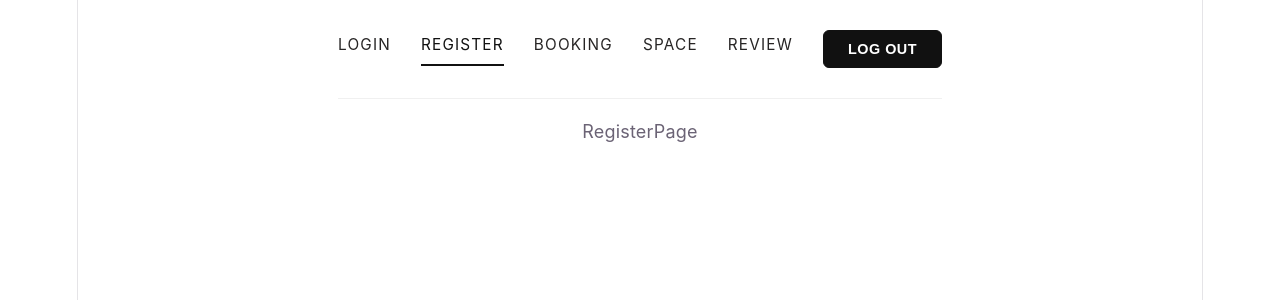
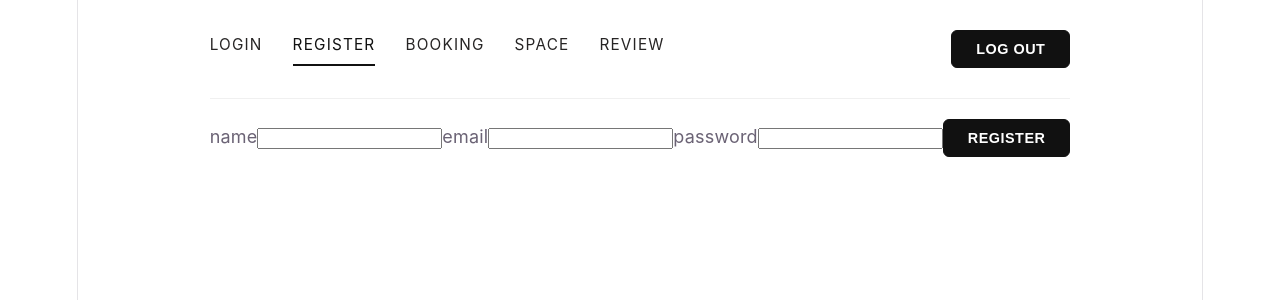
Before and after one commit to Geudes/pagination-project, a React (Vite) app in the folder front/: page /register in a window 1280 px wide. Shown: the top 300 px of the page. Built offline with nearby package versions, Linux system fonts and the light colour scheme; no server answers.

Commit message:
+authorization(login, register)

```diff
--- /dev/null
+++ b/front/src/features/auth/ui/LoginForm.jsx
@@ -0,0 +1,54 @@
+import React from 'react'
+import * as yup from "yup"
+import { useForm } from "react-hook-form"
+import { yupResolver } from '@hookform/resolvers/yup'
+import { useNavigate } from 'react-router'
+import Api from '../../../shared/lib/api'
+import authStorage from '../models/auth-storage'
+
+const schema = yup.object({
+    email: yup.string().email().required("Поле обязательно"),
+    password: yup.string().min(1, "min1").required("Поле обязательно")
+})
+    .required()
+
+function LoginForm() {
+    const navigate = useNavigate()
+    const {
+        register,
+        handleSubmit,
+        formState: { errors }
+    } = useForm({
+        resolver: yupResolver(schema)
+    })
+
+    const log2 = async(data) => {
+        const res = await Api.login(data)
+        if (res) {
+            authStorage.setAccess(res.accessToken);
+            authStorage.setRefresh(res.refreshToken);
+            authStorage.setUser(res.user)
+        }
+        navigate('/')
+    }
+
+    return (
+        <div>
+            <form onSubmit={handleSubmit(log2)}>
+                <label>
+                    email
+                    {errors.email && <span>{errors.email?.message}</span>}
+                    <input type="email" {...register('email')}/>
+                </label>
+                <label>
+                    password
+                    {errors.password && <span>{errors.password?.message}</span>}
+                    <input type="password" {...register('password')}/>
+                </label>
+                <button>Login</button>
+            </form>
+        </div>
+    )
+}
+
+export default LoginForm
--- /dev/null
+++ b/front/src/features/auth/ui/RegisterForm.jsx
@@ -0,0 +1,60 @@
+import React from 'react'
+import * as yup from "yup"
+import { useForm } from "react-hook-form"
+import { yupResolver } from '@hookform/resolvers/yup'
+import Api from '../../../shared/lib/api'
+import { useNavigate } from 'react-router'
+import authStorage from '../models/auth-storage'
+
+const schema = yup.object({
+    email: yup.string().email().required("Поле обязательно"),
+    name: yup.string().required("Поле обязательно"),
+    password: yup.string().min(1, "min1").required("Поле обязательно")
+})
+    .required()
+
+function RegisterForm() {
+    const navigate = useNavigate()
+    const {
+        register,
+        handleSubmit,
+        formState: { errors }
+    } = useForm({
+        resolver: yupResolver(schema)
+    })
+
+    const reg2 = async(data) => {
+        const res = await Api.register(data)
+        if (res) {
+            authStorage.setAccess(res.accessToken);
+            authStorage.setRefresh(res.refreshToken);
+            authStorage.setUser(res.user)
+        }
+        navigate('/login')
+    }
+
+    return (
+        <div>
+            <form onSubmit={handleSubmit(reg2)}>
+                <label>
+                    name
+                    {errors.name && <span>{errors.name?.message}</span>}
+                    <input type="text" {...register('name')}/>
+                </label>
+                <label>
+                    email
+                    {errors.email && <span>{errors.email?.message}</span>}
+                    <input type="email" {...register('email')}/>
+                </label>
+                <label>
+                    password
+                    {errors.password && <span>{errors.password?.message}</span>}
+                    <input type="password" {...register('password')}/>
+                </label>
+                <button>Register</button>
+            </form>
+        </div>
+    )
+}
+
+export default RegisterForm
--- a/front/src/pages/LoginPage.jsx
+++ b/front/src/pages/LoginPage.jsx
@@ -1,8 +1,9 @@
 import React from 'react'
+import LoginForm from '../features/auth/ui/LoginForm'
 
 function LoginPage() {
   return (
-    <div>LoginPage</div>
+    <div><LoginForm /></div>
   )
 }
 
--- a/front/src/pages/RegisterPage.jsx
+++ b/front/src/pages/RegisterPage.jsx
@@ -1,8 +1,9 @@
 import React from 'react'
+import RegisterForm from '../features/auth/ui/RegisterForm'
 
 function RegisterPage() {
   return (
-    <div>RegisterPage</div>
+    <div><RegisterForm /></div>
   )
 }
 
```
